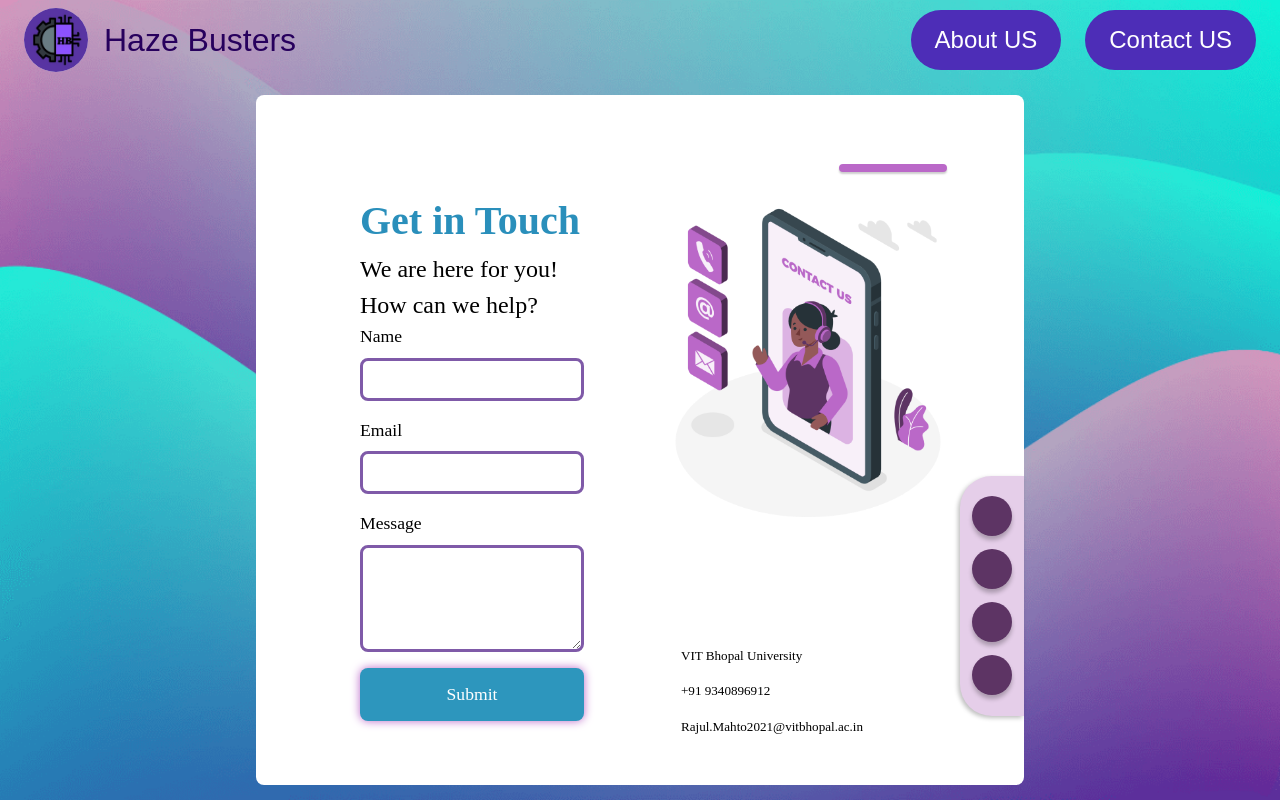
After one commit to AshutoshKumarPatel/SIH-2023, a Django app: page /contact in a window 1280 px wide. The commit adds this page. Run offline with Django 4.2, Linux system fonts and the light colour scheme; some libraries are stand-ins or nearby versions; some web fonts are replaced.

Commit message:
Added Contact Us page

```diff
--- a/mainapp/static/css/base.css
+++ b/mainapp/static/css/base.css
@@ -6,10 +6,14 @@
     box-sizing: border-box;
 }
 
+html, body {
+    height: 100%;
+}
+
 body {
     background-repeat: no-repeat;
     background-size: cover;
-    min-height: 100%;
+    min-height: 100vh;
     line-height: 1.5;
     -webkit-font-smoothing: antialiased;
 }
@@ -24,6 +28,7 @@ a {
     justify-content: space-between;
     padding: 0.75rem 1.5rem;
     align-items: center;
+    height: 10%;
 }
 
 .left {
--- /dev/null
+++ b/mainapp/static/css/contact.css
@@ -0,0 +1,150 @@
+.contact-wrapper {
+    display: flex;
+    justify-content: center;
+    align-items: center;
+    height: 90%;
+
+}
+
+.contact-container {
+    background-color: #ffffff;
+    border-radius: 0.5rem;
+    padding: 3rem;
+    padding-top: 6rem;
+    display: flex;
+    width: 60%;
+    position: relative;
+}
+
+.contact-container::before {
+    content: '';
+    width: 100px;
+    border: 4px solid #BA68C8;
+    border-radius: 10px;
+    background-color: #BA68C8;
+    box-shadow: 0px 2px 2px rgba(0, 0, 0, 0.20);
+    position: absolute;
+    top: 10%;
+    right: 10%;
+}
+
+.contact-form, .contact-form .fields{
+    display: flex;
+    flex-direction: column;
+}
+
+.contact-form {
+    padding: 0rem 3.5rem;
+    width: 50%;
+    justify-content: space-between;
+}
+
+.form-head h2 {
+    font-family: 'Poppins';
+    font-size: calc(8px + 2rem);
+    font-weight: 600;
+    color: #2a8fbb;
+}
+
+.form-head h4 {
+    font-family: 'Poppins';
+    font-size: calc(8px + 1rem);
+    font-weight: 500;
+}
+
+.fields {
+    font-family: 'Poppins';
+    font-size: calc(8px + 0.75vw);
+}
+
+.fields label {
+    margin-bottom: 0.5rem;
+}
+
+.contact-form input, .contact-form textarea{
+    border-radius: 0.5rem;
+    font-family: 'Poppins';
+    font-size: calc(8px + 0.75vw);
+    outline: none;
+    border: 3px solid #7F5AA8;
+    padding: 0.5rem 0.75rem;
+    margin-bottom: 1rem;
+}
+
+.contact-form textarea {
+    font-size: calc(8px + 0.5vw);
+}
+
+.contact-form input[type="submit"] {
+    border: none;
+    background-color: #2D96BD;
+    color: #fff;
+    padding: 1rem 0rem;
+    box-shadow: 0 0 10px 0 #BA68C8;
+}
+
+#msg {
+    resize: vertical;
+}
+
+.contact-desc {
+    display: flex;
+    flex-direction: column;
+    justify-content: space-between;
+    align-items: center;
+    width: 50%;
+    gap: 2rem;
+}
+
+.contact-desc img {
+    width: -webkit-fill-available;
+}
+
+.contact-details {
+    display: flex;
+    flex-direction: column;
+    gap: 1rem;
+    margin-right: 5rem;
+}
+
+.contact-details iconify-icon {
+    color: purple;
+    font-size: calc(16px + 0.25vw);
+}
+
+.detail {
+    display: flex;
+    align-items: center;
+    gap: 0.5rem;
+    font-family: 'Poppins';
+    font-size: calc(8px + 0.4vw);
+    font-weight: 500;
+}
+
+.socials {
+    display: flex;
+    flex-direction: column;
+    justify-content: space-evenly;
+    align-items: center;
+    gap: 0.5rem;
+    position: absolute;
+    right: 0;
+    bottom: 10%;
+    width: 4rem;
+    height: 15rem;
+    padding: 1rem 0;
+    border-radius: 2rem 0 0 2rem;
+    overflow: hidden;
+    background-color: #E5CEE9;
+    box-shadow: -2px 2px 4px rgba(0, 0, 0, 0.25)
+}
+
+.social {
+    width: 2.5rem;
+    height: 2.5rem;
+    border-radius: 999px;
+    background-color: #5D3464;
+    box-shadow: 0px 4px 4px rgba(0, 0, 0, 0.25);
+    display: grid;
+    place-items: center;
+}
--- /dev/null
+++ b/mainapp/templates/contact.html
@@ -0,0 +1,67 @@
+{% extends 'base.html' %}
+{% load static %}
+
+{% block head %}
+<link rel='stylesheet' href="{% static 'css/contact.css' %}">
+
+<script src="https://code.iconify.design/iconify-icon/1.0.7/iconify-icon.min.js"></script>
+
+{% endblock head %}
+
+{% block title %} HazeBusters {% endblock title %}
+
+{% block body %}
+<div class="contact-wrapper">
+  <div class="contact-container">
+    <form action="https://formspree.io/f/mqkvwayj" method="POST" class="contact-form">
+      {% csrf_token %}
+      <div class="form-head">
+        <h2>Get in Touch</h2>
+        <h4>We are here for you! How can we help?</h4>
+      </div>
+      <div class="fields">
+        <label for="name">Name</label>
+        <input type="text" name="name" id="name">
+        <label for="email">Email</label>
+        <input type="email" name="email" id="email">
+        <label for="message">Message</label>
+        <textarea href="" name="msg" id="msg" cols="30" rows="5"></textarea>
+      </div>
+      <input type="hidden" name="_next" value="{% url 'index' %}" />
+      <input type="submit" name="Submit" id="submit" value="Submit">
+    </form>
+    <div class="contact-desc">
+      <img src="{% static 'images/contact us.png' %}" alt="">
+      <div class="contact-details">
+        <div class="detail">
+          <iconify-icon icon="carbon:location"></iconify-icon>
+          <span class="detail">VIT Bhopal University</span>
+        </div>
+
+        <div class="detail">
+          <iconify-icon icon="mi:call"></iconify-icon>
+          <span class="detail">+91 9340896912</span>
+        </div>
+        <div class="detail">
+          <iconify-icon icon="fluent:mail-24-regular"></iconify-icon>
+          <span class="detail">Rajul.Mahto2021@vitbhopal.ac.in</span>
+        </div>
+      </div>
+    </div>
+    <div class="socials">
+      <a href="" class="social">
+        <iconify-icon icon="bxl:facebook"></iconify-icon>
+      </a>
+      <a href="" class="social">
+        <iconify-icon icon="mdi:instagram"></iconify-icon>
+      </a>
+      <a href="" class="social">
+        <iconify-icon icon="akar-icons:linkedin-fill"></iconify-icon>
+      </a>
+      <a href="" class="social">
+        <iconify-icon icon="ri:twitter-x-line"></iconify-icon>
+      </a>
+    </div>
+  </div>
+</div>
+{% endblock body %}
```
Also changed, not shown: mainapp/static/images/Contact us.png (added).
